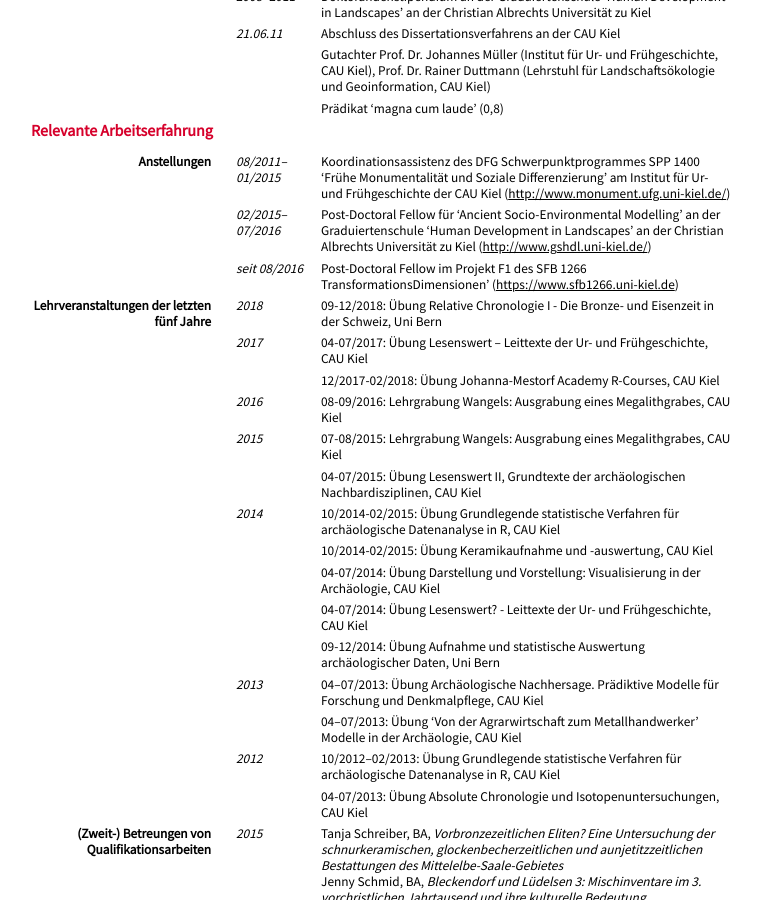
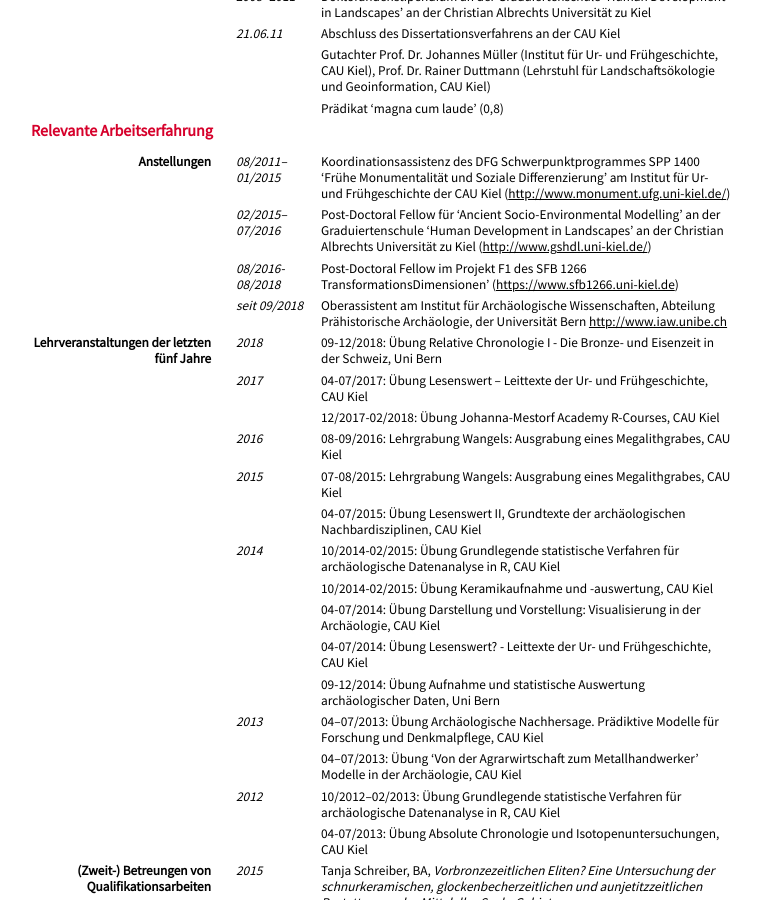
Before and after one commit to MartinHinz/cv, a Jekyll site: the page built from cv_german.md, in a window 1280 px wide and 900 px high, scrolled down 1317 px. Shown: the whole window, without its empty margins (209-970 px from the left). Built offline with Jekyll 4.4.1, drawn with Linux system fonts in a browser that asks for light colours; nearby versions of some CDN libraries; our own code applies the rules of GitHub Pages for plain Markdown files.

Commit message:
Update cv_german.md

```diff
--- a/cv_german.md
+++ b/cv_german.md
@@ -127,8 +127,11 @@ ResearchID
 02/2015–07/2016
 : - Post-Doctoral Fellow für 'Ancient Socio-Environmental Modelling' an der Graduiertenschule 'Human Development in Landscapes' an der Christian Albrechts Universität zu Kiel ([http://www.gshdl.uni-kiel.de/](http://www.gshdl.uni-kiel.de/))
 
-seit 08/2016
+08/2016-08/2018
 : - Post-Doctoral Fellow im Projekt F1 des SFB 1266 TransformationsDimensionen’ ([https://www.sfb1266.uni-kiel.de](https://www.sfb1266.uni-kiel.de))
+
+seit 09/2018
+: - Oberassistent am Institut für Archäologische Wissenschaften, Abteilung Prähistorische Archäologie, der Universität Bern [http://www.iaw.unibe.ch](http://www.iaw.unibe.ch)
 
 ### Lehrveranstaltungen der letzten fünf Jahre
 
```
